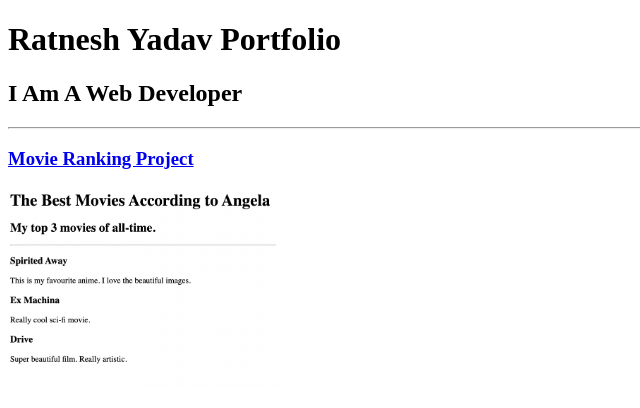
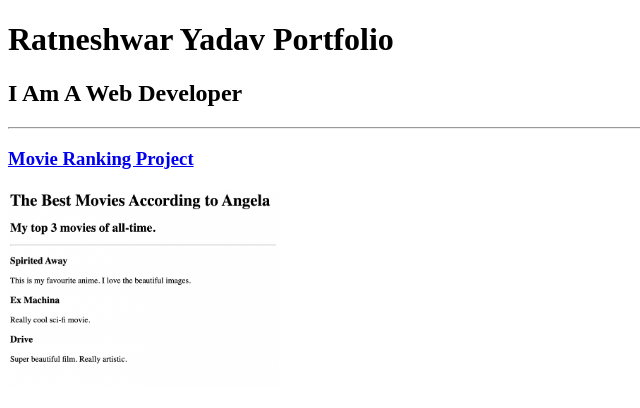
Before and after one commit to Ratneshwar7739/html.portfolio, a plain HTML site: page index.html in a window 1280 px wide. Shown: the top 408 px of the page, without its empty margins (0-640 px from the left). Drawn offline with Linux system fonts and the light colour scheme.

Commit message:
Update index.html

```diff
--- a/index.html
+++ b/index.html
@@ -6,7 +6,7 @@
     <title>My New Project</title>
 </head>
 <body>
-    <h1>Ratnesh Yadav Portfolio</h1>
+    <h1>Ratneshwar Yadav Portfolio</h1>
     <h2>I Am A Web Developer </h2>
     <hr>
     <h3> <a href="./public/movie-ranking.html">Movie Ranking Project</a> </h3>
```
